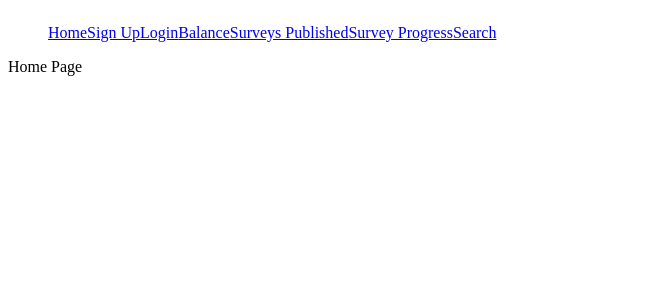
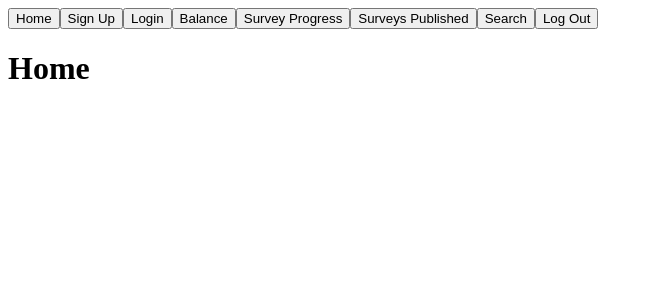
Before and after one commit to ceriously1/cse416surveyproject, a React (Create React App) app in the folder owo/: page / in a window 1280 px wide. Shown: the top 300 px of the page, without its empty margins (0-653 px from the left). Built offline with nearby package versions, Linux system fonts and the light colour scheme; the HTML template or start-up script is replaced by a standard one.

Commit message:
Nearly completely functional (besides algorand stuff)

```diff
--- a/owo/src/components/layout/NavigationBar.js
+++ b/owo/src/components/layout/NavigationBar.js
@@ -1,17 +1,36 @@
-import {Link} from 'react-router-dom';
+import {useNavigate} from 'react-router-dom';
 
 function NavigationBar() {
+    const navigate = useNavigate();
+
+    function logout() {
+        fetch('http://localhost:4000/user/logout',
+        {
+            method: 'Post',
+            credentials: 'include',
+        }
+        ).then(res => {
+            return res.json()
+        })
+        .then(response => {
+            console.log(response);
+            if (response.success === true) {
+                navigate('/user/login');
+                return;
+            }
+        });
+    }
+
     return <header>
         <nav>
-            <ul style= {{display: 'inline-flex', listStyle: 'none'}}>
-                <li><Link to='/'>Home</Link></li>
-                <li><Link to='/user/signup'>Sign Up</Link></li>
-                <li><Link to='/user/login'>Login</Link></li>
-                <li><Link to='/user/balance'>Balance</Link></li>
-                <li><Link to='/survey/published'>Surveys Published</Link></li>
-                <li><Link to='/survey/progress'>Survey Progress</Link></li>
-                <li><Link to='/survey/search'>Search</Link></li>
-            </ul>
+            <button onClick={() => {navigate('/')}}>Home</button>
+            <button onClick={() => {navigate('/user/signup')}}>Sign Up</button>
+            <button onClick={() => {navigate('/user/login')}}>Login</button>
+            <button onClick={() => {navigate('/user/balance')}}>Balance</button>
+            <button onClick={() => {navigate('/survey/progress')}}>Survey Progress</button>
+            <button onClick={() => {navigate('/survey/published')}}>Surveys Published</button>
+            <button onClick={() => {navigate('/survey/search')}}>Search</button>
+            <button onClick={() => {logout()}}>Log Out</button>
         </nav>
     </header>;
 }
--- a/owo/src/pages/Balance.js
+++ b/owo/src/pages/Balance.js
@@ -1,8 +1,10 @@
 // see "getting started with fetching data" on the react tutorial
 
 import { useState, useEffect} from 'react';
+import {useNavigate} from 'react-router-dom';
 
 function Balance() {
+    const navigate = useNavigate();
     // sets isLoading to "true"
     const [isLoading, setIsLoading] = useState(true);
     const [balance, setBalance] = useState(0);
@@ -22,11 +24,16 @@ function Balance() {
                 return response.json();
             // data is response.json()
             }).then(data => {
+                if (data.message === 'Please log in.') {
+                    navigate('/user/login',{state:`/user/balance`});
+                    alert(data.message);
+                    return;
+                }
+                console.log(data);
                 setIsLoading(false);
-                console.log(data);
                 setBalance(data.balance);
             })
-    }, []);
+    }, [navigate]);
 
     if (isLoading) {
         return (
@@ -36,7 +43,7 @@ function Balance() {
 
     return (
         <section>
-            <h1>Balance Page</h1>
+            <h1>Balance</h1>
             <p>Balance: {balance}</p>
         </section>
     );
--- a/owo/src/pages/Builder.js
+++ b/owo/src/pages/Builder.js
@@ -28,14 +28,19 @@ function Builder() {
             return res.json()
         })
         .then(response => {
+            console.log(response.message);
+            if (response.message === 'Please log in.') {
+                navigate('/user/login',{state:`/survey/builder/${survey_id}`});
+                alert(response.message);
+                return;
+            }
             setIsLoading(false);
-            console.log(response.message);
             if (typeof survey_id !== 'undefined' && survey_id !== '0') {
                 setSurveyJSON(response.surveyJSON);
                 setSurveyParams(response.surveyParams);
             }
         });
-    }, [survey_id]);
+    }, [survey_id, navigate]);
     // question: does useEffect wait for everything inside of it to finish before continuing?
     // the subsequent code assumes so
 
@@ -287,6 +292,11 @@ function Builder() {
             })
             .then(response => {
                 console.log(response);
+                if (response.message === 'Please log in.') {
+                    navigate('/user/login',{state:`/survey/builder/${survey_id}`});
+                    alert(response.message);
+                    return;
+                }
                 // changing url to include proper id
                 if (survey_id === '0') navigate(`/survey/builder/${response.survey_id}`);
             });
@@ -299,6 +309,7 @@ function Builder() {
     }
 
     return <div>
+        <h1>Survey Builder</h1>
         <div>Survey Title: {surveyParams.title}</div>
         <div>Description: {surveyParams.description}</div>
         <div>Tags: {(surveyParams.tags.length < 1) ? 'None' : surveyParams.tags}</div>
--- a/owo/src/pages/Home.js
+++ b/owo/src/pages/Home.js
@@ -1,5 +1,7 @@
 function Home() {
-    return <div>Home Page</div>;
+    return <div>
+        <h1>Home</h1>
+    </div>;
 }
 
 export default Home;
--- a/owo/src/pages/Login.js
+++ b/owo/src/pages/Login.js
@@ -1,8 +1,9 @@
 import {useRef} from 'react';
-import { useNavigate } from 'react-router-dom';
+import { useNavigate, useLocation } from 'react-router-dom';
 
 function Login() {
     const navigate = useNavigate();
+    const state = useLocation().state;
     const userLoginRef = useRef();
     const passwordRef = useRef();
 
@@ -27,13 +28,16 @@ function Login() {
             })
             .then(response => {
                 console.log(response);
-                if (response.success === true) navigate('/');
+                if (response.success === true) {
+                    // https://stackoverflow.com/questions/70622541/how-can-i-use-previous-location-to-redirect-user-in-react-router-v6
+                    navigate((state === null) ? '/' : state);
+                }
             });
     }
 
     return (
     <div>
-        <h1>Login Page</h1>
+        <h1>Login</h1>
         <form onSubmit={LoginHandler}>
             <div>
                 <label htmlFor='userLogin'>User</label>
--- a/owo/src/pages/Progress.js
+++ b/owo/src/pages/Progress.js
@@ -23,11 +23,16 @@ function Progress() {
         ).then(response => {
             return response.json();
         }).then(data => {
+            if (data.message === 'Please log in.') {
+                navigate('/user/login',{state:'/survey/progress'});
+                alert(data.message);
+                return;
+            }
             setIsLoading(false);
             console.log(data);
             setSurveys(data.surveys);
         })
-    }, [surveyStatus, toggle]);
+    }, [surveyStatus, toggle, navigate]);
 
     if (isLoading) return <div>Survey Progress Page Loading</div>;
 
@@ -36,7 +41,7 @@ function Progress() {
     }
 
     return <div>
-        <div>Survey Progress Page</div>
+        <h1>Survey Progress</h1>
         <div>
             <button onClick={() => {if (surveyStatus !== 'in-progress') {setSurveyStatus('in-progress'); setIsLoading(true);}}}>In-Progress Surveys</button>
             <button onClick={() => {if (surveyStatus !== 'history') {setSurveyStatus('history'); setIsLoading(true);}}}>Past Survey</button>
--- a/owo/src/pages/Published.js
+++ b/owo/src/pages/Published.js
@@ -25,11 +25,17 @@ function Published() {
         ).then(response => {
             return response.json();
         }).then(data => {
+            console.log(data);
+            if (data.message === 'Please log in.') {
+                navigate('/user/login',{state:`/survey/published`});
+                alert(data.message);
+                return;
+            }
             setIsLoading(false);
             console.log(data);
             setSurveys(data.surveys);
         })
-    }, [surveyStatus, toggle]);
+    }, [surveyStatus, toggle, navigate]);
 
     if (isLoading) return <div>Surveys Published Loading</div>;
 
@@ -40,7 +46,7 @@ function Published() {
 
 
     return <div>
-        <div>Surveys Published Page</div>
+        <h1>Surveys Published</h1>
         <div><button onClick={() => {navigate('/survey/builder/0')}}>Create New Survey</button></div>
         <div>
             <button onClick={() => {if (surveyStatus !== 'active') {setSurveyStatus('active'); setIsLoading(true);}}}>Active Surveys</button>
--- a/owo/src/pages/Signup.js
+++ b/owo/src/pages/Signup.js
@@ -25,13 +25,13 @@ function SignUp() {
             ).then(res => {return res.json()})
             .then(response => {
                 console.log(response);
-                if (response.success === true) navigate('/user/login');
+                if (response.success === true) navigate('/user/login',{state:'/'});
             });
     }
 
     return (
     <div>
-        <h1>Sign Up Page</h1>
+        <h1>Sign Up</h1>
         <form onSubmit={SignUpHandler}>
             <div>
                 <label htmlFor='username'>Username</label>
--- a/owo/src/pages/Taker.js
+++ b/owo/src/pages/Taker.js
@@ -1,5 +1,5 @@
 import {useEffect, useState} from 'react';
-import {useNavigate, useParams, Navigate} from 'react-router-dom';
+import {useNavigate, useParams} from 'react-router-dom';
 import {Survey} from 'survey-react-ui';
 import {Model} from 'survey-core';
 
@@ -25,7 +25,7 @@ function Taker() {
         .then(response => {
             console.log(response);
             if (response.message === 'Please log in.') {
-                navigate('/user/login');
+                navigate('/user/login', {state:`/survey/taker/${survey_id}`});
                 alert(response.message);
                 return; // I think returning before setting state helps prevent stuff from rendering?
             }
@@ -39,7 +39,7 @@ function Taker() {
             setSurveyParams(response.surveyParams);
             setSurveyData(response.surveyData);
         });
-    }, [survey_id]);
+    }, [survey_id, navigate]);
 
     if (isLoading) return <div>Loading Survey Taker</div>
 
@@ -66,7 +66,11 @@ function Taker() {
         })
         .then(response => {
             console.log(response);
-            console.log(response.success);
+            if (response.message === 'Please log in.') {
+                navigate('/user/login',{state:`/survey/taker/${survey_id}`});
+                alert(response.message);
+                return;
+            }
             if (response.success) navigate(`/survey/progress`);
             else navigate(0);
         });
@@ -86,10 +90,16 @@ function Taker() {
         })
         .then(response => {
             console.log(response);
+            if (response.message === 'Please log in.') {
+                navigate('/user/login',{state:`/survey/taker/${survey_id}`});
+                alert(response.message);
+                return;
+            }
         });
     };
 
     return <div>
+        <h1>Survey Taker</h1>
         <div>Survey Title: {surveyParams.title}</div>
         <div>Description: {surveyParams.description}</div>
         <div>Tags: {(surveyParams.tags.length < 1) ? 'None' : surveyParams.tags}</div>
--- a/owo/src/pages/View.js
+++ b/owo/src/pages/View.js
@@ -1,5 +1,5 @@
 import {useEffect, useState} from 'react';
-import {useNavigate, useParams, Navigate} from 'react-router-dom';
+import {useNavigate, useParams} from 'react-router-dom';
 import {Survey} from 'survey-react-ui';
 import {Model} from 'survey-core';
 
@@ -23,7 +23,7 @@ function View() {
         .then(response => {
             console.log(response);
             if (response.message === 'Please log in.') {
-                navigate('/user/login');
+                navigate('/user/login',{state:`/survey/view/${survey_id}`});
                 alert(response.message);
                 return;
             }
@@ -32,7 +32,7 @@ function View() {
             setSurveyParams(response.surveyParams);
             setSurveyData(response.surveyData);
         });
-    }, [survey_id]);
+    }, [survey_id, navigate]);
 
     if (isLoading) return <div>Loading Survey Viewer</div>
 
@@ -46,6 +46,7 @@ function View() {
     survey.data = surveyData;
 
     return <div>
+        <h1>Survey Viewer</h1>
         <div>Survey Title: {surveyParams.title}</div>
         <div>Description: {surveyParams.description}</div>
         <div>Tags: {(surveyParams.tags.length < 1) ? 'None' : surveyParams.tags}</div>
```
Also changed, not shown: owo/src/components/surveylist/SurveyItem.js (+5 -5 lines), 2 other files (tests, documents, lock files or other folders).
